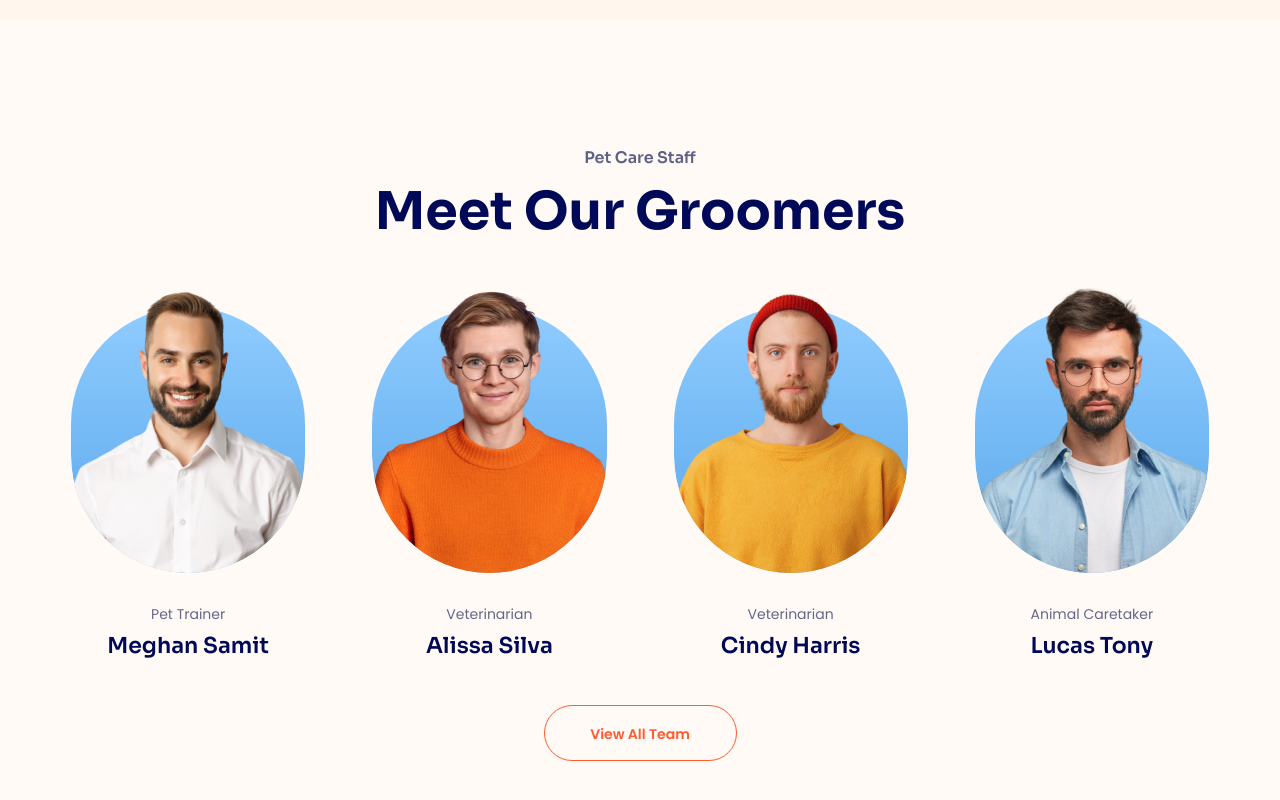
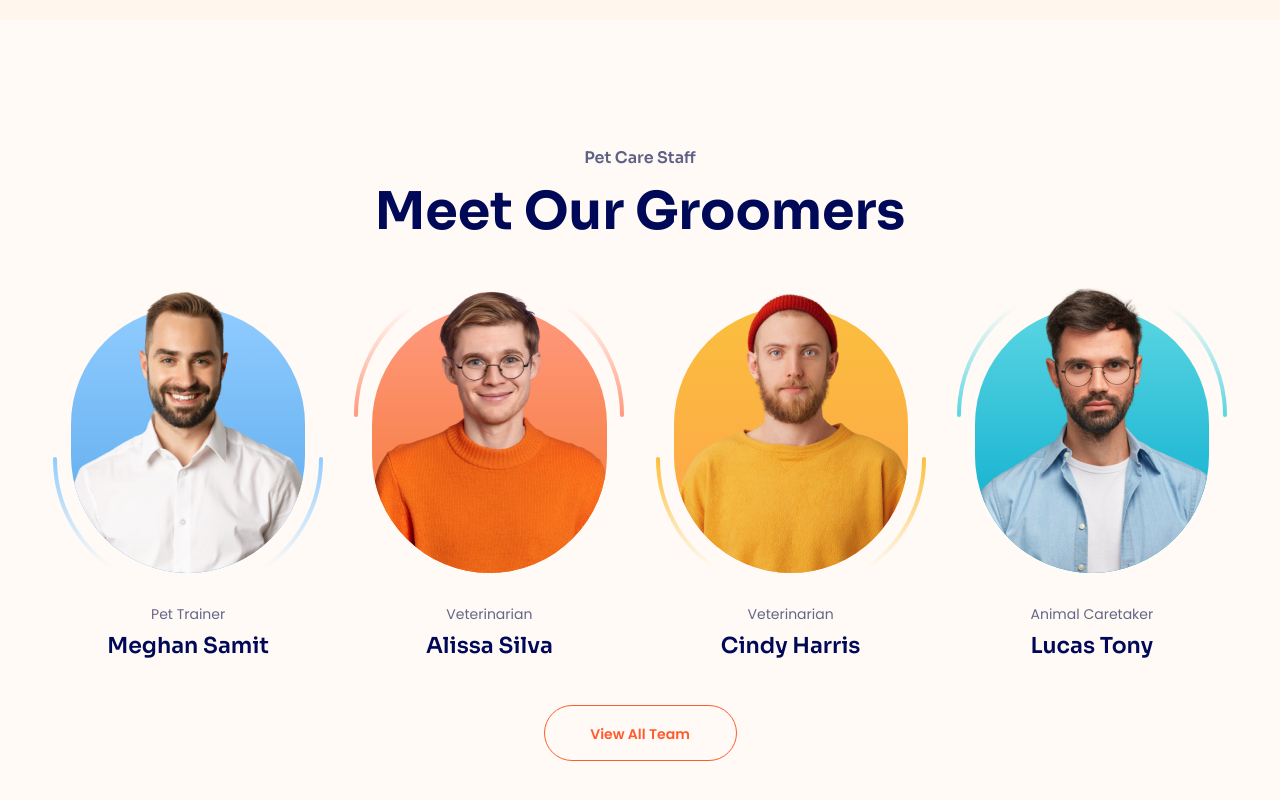
Before and after one commit to SQ-Toan/f8-project-04, a plain HTML site: page index.html in a window 1280 px wide. Shown: the part 3412-4212 px from the top of the page. Drawn offline with Linux system fonts and the light colour scheme.

Commit message:
staff part 2

```diff
--- a/assets/css/style.css
+++ b/assets/css/style.css
@@ -723,11 +723,40 @@ textarea {
 .staff-item {
     text-align: center;
 }
+
+.staff-item:nth-child(1) .staff-item__wrap::after {
+    content: url("../icon/staff-decor-01.svg");
+}
+
+.staff-item:nth-child(2) .staff-item__wrap::before {
+    background: linear-gradient(180deg, #ff997e 0%, #f3752e 100%);
+}
+.staff-item:nth-child(2) .staff-item__wrap::after {
+    content: url("../icon/staff-decor-02.svg");
+}
+
+.staff-item:nth-child(3) .staff-item__wrap::before {
+    background: linear-gradient(180deg, #fabf3e 0%, #ffa14a 100%);
+}
+.staff-item:nth-child(3) .staff-item__wrap::after {
+    content: url("../icon/staff-decor-03.svg");
+}
+
+.staff-item:nth-child(4) .staff-item__wrap::before {
+    background: linear-gradient(180deg, #5bd6e2 0%, #00a7cc 100%);
+}
+.staff-item:nth-child(4) .staff-item__wrap::after {
+    content: url("../icon/staff-decor-04.svg");
+}
+.staff-item:nth-child(even) .staff-item__wrap::after {
+    top: 16px;
+    bottom: initial;
+}
+
 .staff-item__wrap {
     position: relative;
     margin: 0 16px;
     border-radius: 130px;
-    overflow: hidden;
 }
 .staff-item__wrap::before {
     content: "";
@@ -740,11 +769,18 @@ textarea {
     background: linear-gradient(180deg, #90ccff 0%, #59a8eb 95.96%);
     border-radius: inherit;
 }
+.staff-item__wrap::after {
+    position: absolute;
+    left: 50%;
+    transform: translateX(-50%);
+    bottom: 0;
+}
 .staff-item__img {
     display: block;
     position: relative;
     z-index: 1;
     width: 100%;
+    border-radius: inherit;
 }
 
 .staff-item__title {
```
Also changed, not shown: assets/icon/staff-decor-01.svg (added), assets/icon/staff-decor-02.svg (added), assets/icon/staff-decor-03.svg (added), assets/icon/staff-decor-04.svg (added).
